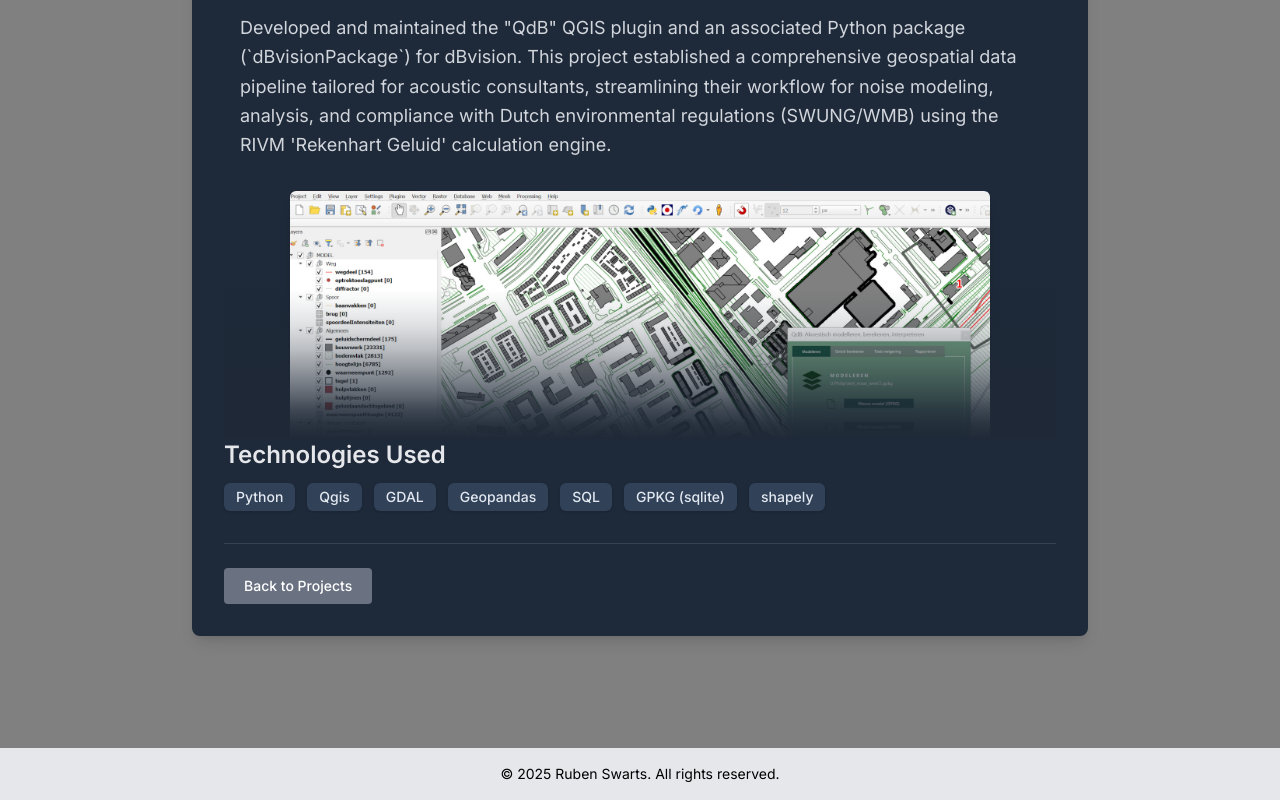
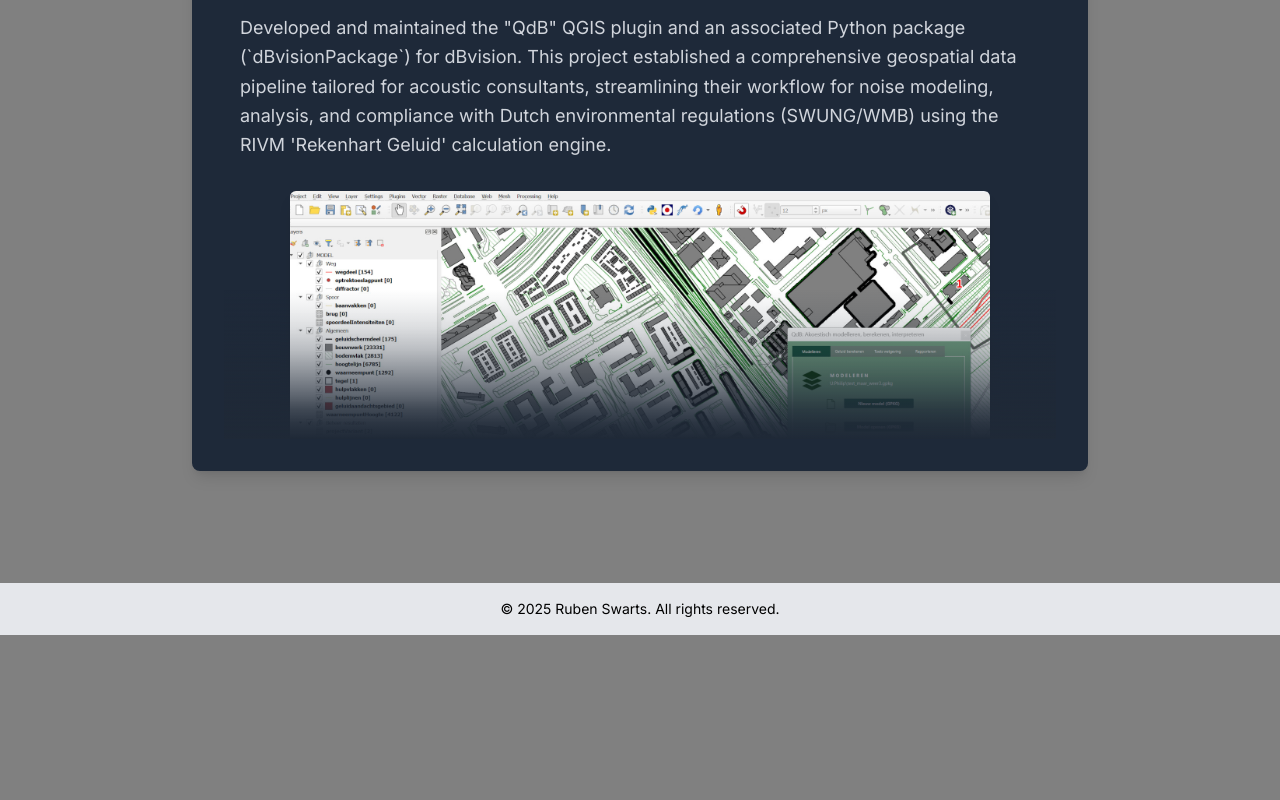
Before and after one commit to ajruben/portfolio, a Next.js app: page /projects/1 in a window 1280 px wide. Shown: the part 1425-2225 px from the top of the page. After the commit the page ends 2060 px from the top, so only its background shows below. Built offline with nearby package versions, Linux system fonts and the light colour scheme.

Commit message:
yes we can

```diff
--- a/src/app/projects/[id]/page.tsx
+++ b/src/app/projects/[id]/page.tsx
@@ -110,9 +110,9 @@ export default async function ProjectDetailPage(props: any) { // Use props: any
         )}
 
         {/* Render the dynamically loaded project-specific component */}
-        <div className="relative h-[600px] overflow-hidden">
+        <div className="relative" style={{ height: 'calc(100vh - 400px)', minHeight: '600px' }}>
           <ScrollFadeWrapper>
-            <div className="prose prose-invert prose-lg max-w-none mb-8 text-gray-300 px-4">
+            <div className="prose prose-invert prose-lg max-w-none text-gray-300 px-4">
               <h2 className="text-2xl font-semibold text-gray-200 mb-4 border-b border-gray-600 pb-2">About this Project</h2>
               {ProjectSpecificContent ? (
                 <ProjectSpecificContent project={project} /> // Pass project data if needed
@@ -123,23 +123,27 @@ export default async function ProjectDetailPage(props: any) { // Use props: any
                   <p className="mt-4 italic text-gray-500">Detailed content component not found for this project.</p>
                 </div>
               )}
+
+              {/* Technologies Used - Now inside ScrollFadeWrapper */}
+              <div className="mt-16 pt-8 border-t border-gray-600">
+                <h3 className="text-2xl font-semibold mb-3 text-gray-200">Technologies Used</h3>
+                <div className="flex flex-wrap gap-3 mb-8">
+                  {project.technologies.map((tech) => (
+                    <span key={tech} className="bg-slate-700 text-slate-200 text-sm font-medium px-3 py-1 rounded-md shadow">
+                      {tech}
+                    </span>
+                  ))}
+                </div>
+              </div>
+
+              {/* Links Section - Now inside ScrollFadeWrapper */}
+              <div className="flex flex-wrap gap-4 pt-6 border-t border-gray-700">
+                <Link href="/projects" className="inline-block bg-gray-500 text-white px-5 py-2 rounded hover:bg-gray-600 transition-colors duration-200 text-sm font-medium">
+                  Back to Projects
+                </Link>
+              </div>
             </div>
           </ScrollFadeWrapper>
-        </div>
-
-        {/* Technologies Used */}
-        <div className="mb-8">
-           {/* ... technologies rendering ... */}
-            <h3 className="text-2xl font-semibold mb-3 text-gray-200">Technologies Used</h3>
-            <div className="flex flex-wrap gap-3">
-                {project.technologies.map((tech) => ( <span key={tech} className="bg-slate-700 text-slate-200 text-sm font-medium px-3 py-1 rounded-md shadow">{tech}</span> ))}
-            </div>
-        </div>
-
-        {/* Links Section */}
-        <div className="flex flex-wrap gap-4 pt-6 border-t border-gray-700">
-           {/* ... links rendering ... */}
-            <Link href="/projects" className="inline-block bg-gray-500 text-white px-5 py-2 rounded hover:bg-gray-600 transition-colors duration-200 text-sm font-medium">Back to Projects</Link>
         </div>
       </div>
     </div>
```
